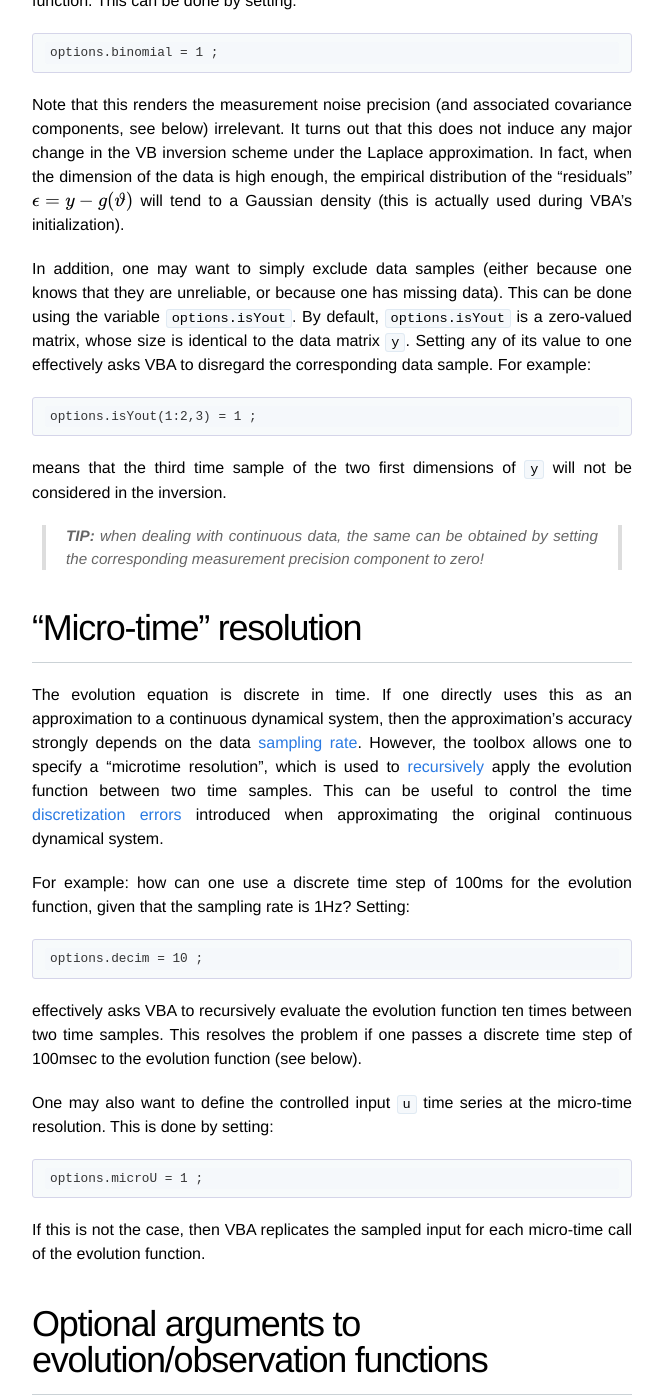
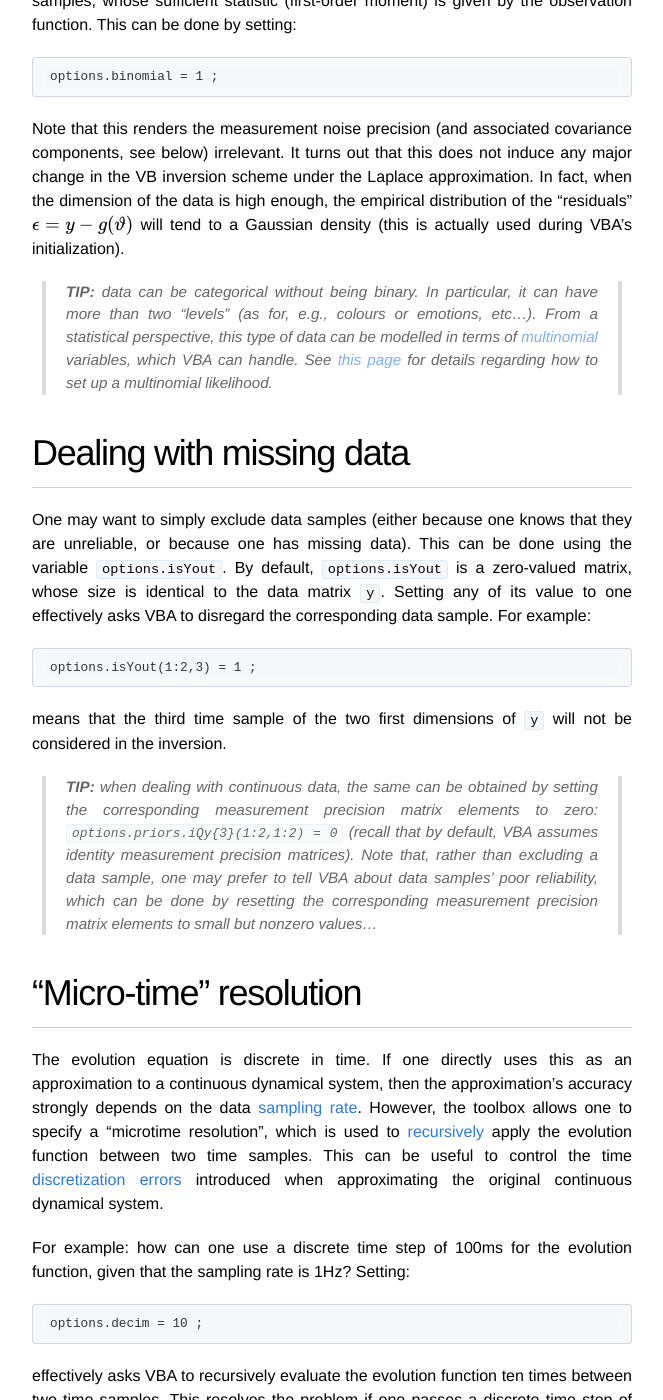
Before and after one commit to MBB-team/VBA-toolbox, a Jekyll site: the page built from _wiki/Controlling-the-inversion-using-VBA-options.md, in a window 1280 px wide and 1400 px high, scrolled down 907 px. Shown: the whole window, without its empty margins (308-971 px from the left). Built offline with Jekyll 4.4.1, drawn with Linux system fonts in a browser that asks for light colours; nearby versions of some CDN libraries; formulas are drawn with MathJax 3; some of the changed text lies outside the part shown.

Commit message:
Update Controlling-the-inversion-using-VBA-options.md

````diff
--- a/_wiki/Controlling-the-inversion-using-VBA-options.md
+++ b/_wiki/Controlling-the-inversion-using-VBA-options.md
@@ -17,14 +17,19 @@ options.binomial = 1 ;
 
 Note that this renders the measurement noise precision (and associated covariance components, see below) irrelevant. It turns out that this does not induce any major change in the VB inversion scheme under the Laplace approximation. In fact, when the dimension of the data is high enough, the empirical distribution of the "residuals" $$\epsilon = y - g(\vartheta)$$ will tend to a Gaussian density (this is actually used during VBA's initialization).
 
-In addition, one may want to simply exclude data samples (either because one knows that they are unreliable, or because one has missing data). This can be done using the variable `options.isYout`. By default, `options.isYout` is a zero-valued matrix, whose size is identical to the data matrix `y`. Setting any of its value to one effectively asks VBA to disregard the corresponding data sample. For example:
+> **TIP:** data can be categorical without being binary. In particular, it can have more than two "levels" (as for, e.g., colours or emotions, etc...). From a statistical perspective, this type of data can be modelled in terms of [multinomial](https://en.wikipedia.org/wiki/Multinomial_distribution) variables, which VBA can handle. See [this page]({{site.baseurl }}/wiki/Multisources) for details regarding how to set up a multinomial likelihood.
+
+
+# Dealing with missing data
+
+One may want to simply exclude data samples (either because one knows that they are unreliable, or because one has missing data). This can be done using the variable `options.isYout`. By default, `options.isYout` is a zero-valued matrix, whose size is identical to the data matrix `y`. Setting any of its value to one effectively asks VBA to disregard the corresponding data sample. For example:
 
 ```matlab
 options.isYout(1:2,3) = 1 ;
 ```
 means that the third time sample of the two first dimensions of `y` will not be considered in the inversion.
 
-> **TIP:** when dealing with continuous data, the same can be obtained by setting the corresponding measurement precision component to zero!
+> **TIP:** when dealing with continuous data, the same can be obtained by setting the corresponding measurement precision matrix elements to zero: `options.priors.iQy{3}(1:2,1:2) = 0` (recall that by default, VBA assumes identity measurement precision matrices). Note that, rather than excluding a data sample, one may prefer to tell VBA about data samples' poor reliability, which can be done by resetting the corresponding measurement precision matrix elements to small but nonzero values...
 
 
 # "Micro-time" resolution
````
Also changed, not shown: other parts of _wiki/Controlling-the-inversion-using-VBA-options.md (+1 -1 lines).
